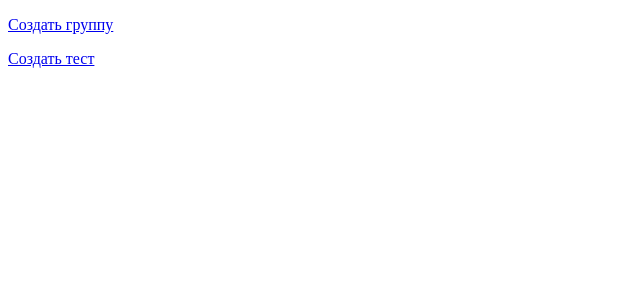
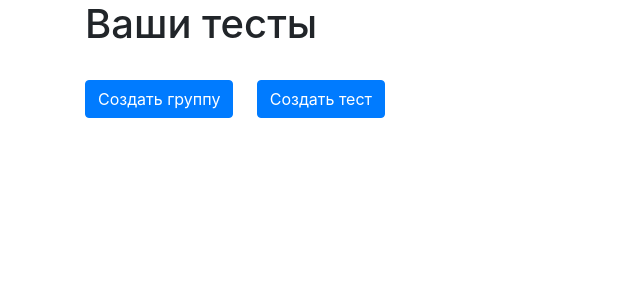
Before and after one commit to mston3rob/WEBsire_project, a Flask app: template templates/teacher_home.html in a window 1280 px wide. Shown: the top 300 px of the page, without its empty margins (0-640 px from the left). Run offline with Flask 3, Linux system fonts and the light colour scheme; the template is opened without the code that fills it, so the values that code supplies are empty; some libraries are stand-ins or nearby versions.

Commit message:
first-workable home page for teacher

```diff
--- a/data/__all_models.py
+++ b/data/__all_models.py
@@ -1 +1 @@
-from . import users, groups
+from . import users, groups, tests, groups_tests
--- a/data/groups_tests.py
+++ b/data/groups_tests.py
@@ -9,8 +9,9 @@ class GroupTest(SqlAlchemyBase, UserMixin, SerializerMixin):
 
     id = sqlalchemy.Column(sqlalchemy.Integer, primary_key=True, autoincrement=True)
     id_teacher = sqlalchemy.Column(sqlalchemy.Integer, nullable=True)  # id учителя что выложил
-    id_group = sqlalchemy.Column(sqlalchemy.String, nullable=True)  # id группы для выкладывания
+    id_group = sqlalchemy.Column(sqlalchemy.String, nullable=True)  # id групп для выкладывания
     id_questions = sqlalchemy.Column(sqlalchemy.String, nullable=True) # id вопросов (через ;)
+    name = sqlalchemy.Column(sqlalchemy.String, nullable=True) # наименование теста
     block_list = sqlalchemy.Column(sqlalchemy.String, nullable=True) # если тест не для всех учеников группы (исключение)
     count = sqlalchemy.Column(sqlalchemy.Integer, nullable=True) # количество прохождений
     time = sqlalchemy.Column(sqlalchemy.DateTime, nullable=True) # время для прохождения
--- a/data/tests.py
+++ b/data/tests.py
@@ -4,7 +4,7 @@ from .db_session import SqlAlchemyBase
 from sqlalchemy_serializer import SerializerMixin
 
 
-class Answer(SqlAlchemyBase, UserMixin, SerializerMixin):
+class Question(SqlAlchemyBase, UserMixin, SerializerMixin):
     __tablename__ = 'tests'
 
     id = sqlalchemy.Column(sqlalchemy.Integer, primary_key=True, autoincrement=True)
--- a/main.py
+++ b/main.py
@@ -1,9 +1,10 @@
+import flask
 from flask import Flask, redirect, session, request, render_template
 from werkzeug.security import generate_password_hash, check_password_hash
 from flask_wtf import FlaskForm
 from wtforms import StringField, PasswordField, SubmitField, BooleanField, EmailField, FieldList, FormField, SelectField
 from wtforms.validators import DataRequired, Length, Email, EqualTo, InputRequired
-from data import db_session, users, groups
+from data import db_session, users, groups, groups_tests, tests, tests_api
 from flask_login import LoginManager, login_user, current_user, login_required, logout_user
 import datetime
 import random
@@ -12,6 +13,8 @@ import string
 
 User = users.User
 Group = groups.Group
+GroupTest = groups_tests.GroupTest
+Question = tests.Question
 
 app = Flask(__name__)
 app.config['SECRET_KEY'] = 'yandexlyceum_secret_key'
@@ -21,6 +24,9 @@ app.config['PERMANENT_SESSION_LIFETIME'] = datetime.timedelta(
 
 login_manager = LoginManager()
 login_manager.init_app(app)
+
+
+
 
 
 def generatePasswordToUsers():
@@ -184,7 +190,14 @@ def class_generate():
 @login_required
 def listtestst():
     if current_user.teacher:
-        return render_template('teacher_home.html')
+        list_tests = []
+        db_sess = db_session.create_session()
+        allTests = db_sess.query(GroupTest).filter(GroupTest.id_teacher == current_user.id).all()
+        for i in allTests:
+            for j in list(map(int, i.id_questions.split(';'))):
+                question = db_sess.query(Question).filter(Question.id == j).first()
+                list_tests.append(question)
+        return render_template('teacher_home.html', title='Ваши тесты', quantity=len(allTests), allTests=allTests)
     else:
         return 'access denied'
 
@@ -230,19 +243,18 @@ def passList():
                            len=len(session['last_login_added']), key=session['key_access'])
 
 
-@app.route('/listtestst', methods=['GET', 'POST'])
-@login_required
-def home_teacher():
-    pass
-
-
 @app.route('/')
 def home():
     return redirect('/login')
 
 
+
+
+
 def main():
     db_session.global_init("db/tests.db")
+    app.register_blueprint(tests_api.blueprint)
+    # db_sess = db_session.create_session()
     app.run()
 
 
--- a/templates/base.html
+++ b/templates/base.html
@@ -37,13 +37,34 @@
 
         .table_for_homePage {
             display: table;
-            border-collapse: collapse;
-            width: 100%;
+            border-collapse: separate;
+            border-spacing: 54px 0;
         }
 
+        .first_buttons_conteiner_home {
+            width: 300px;
+            display: flex;
+            justify-content: space-between;
+        }
+
+        .top_home_container {
+            margin: 0;
+        }
 
         .row {
             display: table-row;
+        }
+
+        .cell_for_homePage {
+            width: 500px;
+            display: table-cell;
+            padding: 20px;
+            box-shadow: 0 0 5px 2px;
+        }
+
+        .header_cell {
+            font-size: 30px;
+            font-weight: 600;
         }
 
         .cell {
--- a/templates/passwordsList.html
+++ b/templates/passwordsList.html
@@ -17,8 +17,8 @@
     <div class="row">
         {% for j in range(i * 3, i * 3 + 3) %}
         <div class="cell">
-            <p class=text-left"">{{list[j][0]}}</p>
-            <p class=text-left"">{{list[j][1]}}</p>
+            <p class="text-left">{{list[j][0]}}</p>
+            <p class="text-left">{{list[j][1]}}</p>
         </div>
         {% endfor %}
     </div>
--- a/templates/teacher_home.html
+++ b/templates/teacher_home.html
@@ -1,11 +1,11 @@
-<!DOCTYPE html>
-<html lang="en">
-<head>
-    <meta charset="UTF-8">
-    <title>Title</title>
-</head>
-<body>
-    <div class="top_home_conteiner">
+{% extends "base.html" %}
+
+{% block content %}
+    <div>
+    <h1>Ваши тесты</h1>
+    <br>
+    </div>
+    <div class="top_home_container">
         <div class="first_buttons_conteiner_home">
             <p>
                 <a class="btn btn-primary " href="/class_generate">Создать группу</a>
@@ -17,20 +17,24 @@
         <div class="profile_buttons_top_home">
         </div>
     </div>
-
+    <br>
+    {% set a="location.href='google.com'" %}
     <div class="bot_home_container">
-        <div class="table">
-            {% set count = len // 2 %}
-            {% for i in range(count)%}
+        <div class="table_for_homePage">
+            {% for i in range(0, quantity, 2) %}
             <div class="row">
-                {% for j in range(i * 2, i * 2 + 2) %}
-                <div class="cell">
-
+                {% for j in range(i, i + 2) %}
+                {% set a="location.href='/api/tests/" %}
+                {% set link = a + allTests[j].id|string + "'" %}
+                <div onclick={{link}} class="cell_for_homePage">
+                    <p class="header_cell">{{allTests[j].name}}</p>
+                    <p class="text-left">{{current_user.initials}}</p>
                 </div>
                 {% endfor %}
             </div>
             {% endfor %}
         </div>
+
     </div>
-</body>
-</html>
+
+{% endblock %}
```
